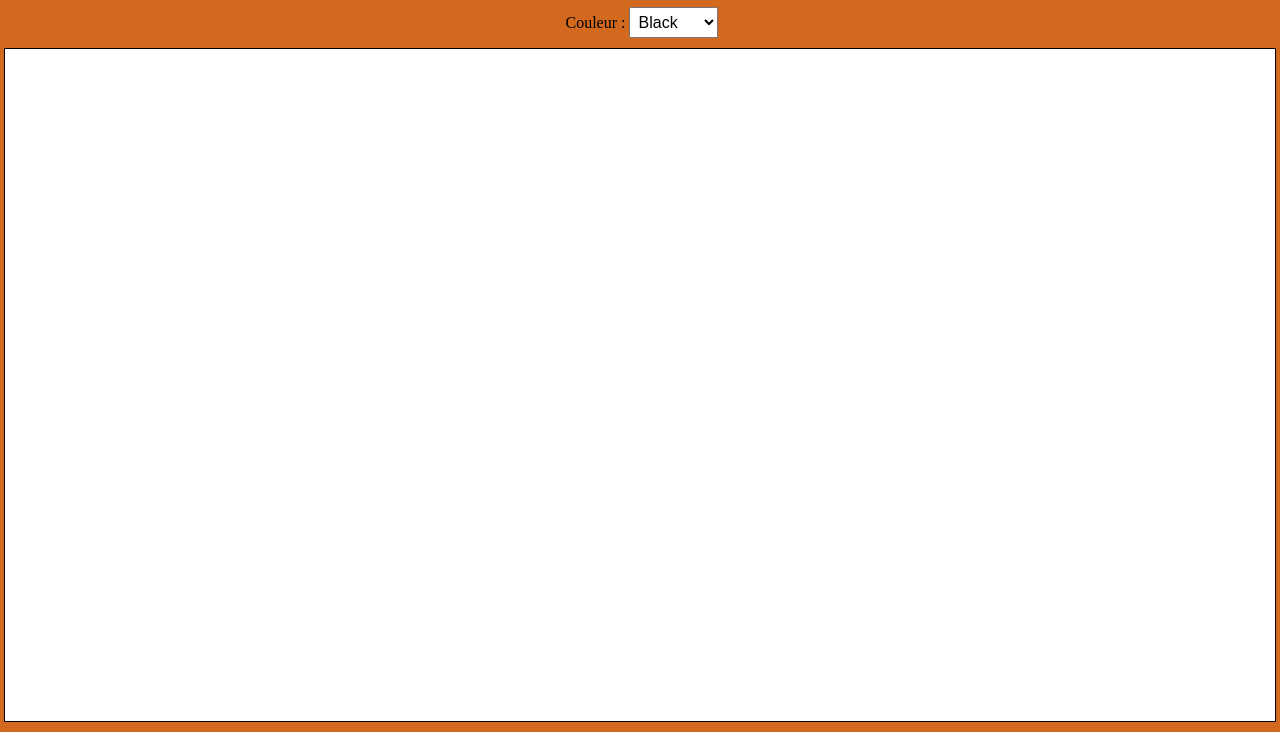
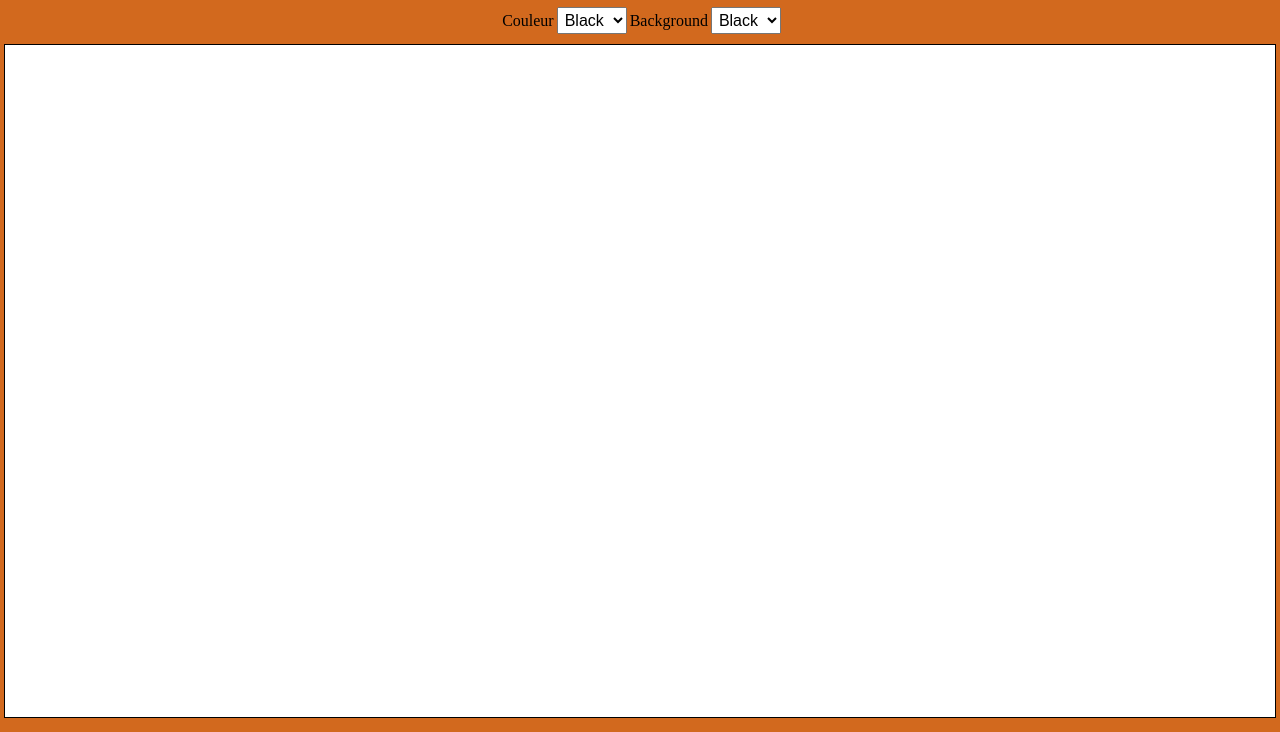
Before and after one commit to tosbas/canvas-draw-area, a plain HTML site: page index.html in a window 1280 px wide. Shown: the part 68-800 px from the top of the page. Drawn offline with Linux system fonts and the light colour scheme.

Commit message:
select color for background

```diff
--- a/CSS/style.css
+++ b/CSS/style.css
@@ -56,7 +56,12 @@ div {
     align-items: center;
 }
 
-#color {
-    padding: 5px;
+#color,
+#backgroundColor {
+    padding: 3px;
     font-size: 16px;
 }
+
+select {
+    width: 70px;
+}
--- a/index.html
+++ b/index.html
@@ -19,9 +19,23 @@
 
   <div id="colorSelect">
     <div>
-      <p>Couleur :</p>
+      <p>Couleur</p>
       <select id="color">
         <option>Black</option>
+        <option>White</option>
+        <option>Red</option>
+        <option>Blue</option>
+        <option>Aqua</option>
+        <option>Fuchsia</option>
+        <option>Gray</option>
+        <option>Green</option>
+        <option>Lime</option>
+        <option>Maroon</option>
+      </select>
+      <p>Background</p>
+      <select id="backgroundColor">
+        <option>Black</option>
+        <option>White</option>
         <option>Red</option>
         <option>Blue</option>
         <option>Aqua</option>
--- a/main.js
+++ b/main.js
@@ -4,6 +4,7 @@
     const penSize = document.getElementById("penSize");
     const errorText = document.createElement("p");
     const color = document.getElementById("color");
+    const backgroundColor = document.getElementById("backgroundColor");
 
     canvas.width = window.innerWidth - 10;
     canvas.height = window.innerHeight - 128;
@@ -24,6 +25,10 @@
         painting = true;
         draw(e)
     }
+
+    backgroundColor.addEventListener("change", () => {
+        canvas.style.backgroundColor = backgroundColor.value;
+    })
 
 
     // dessiner
```
